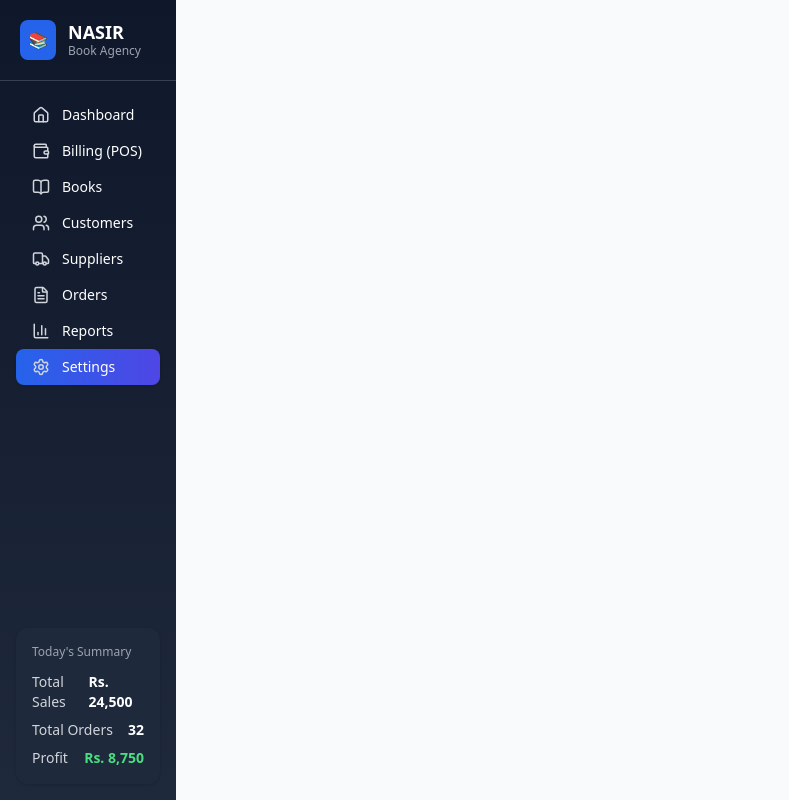
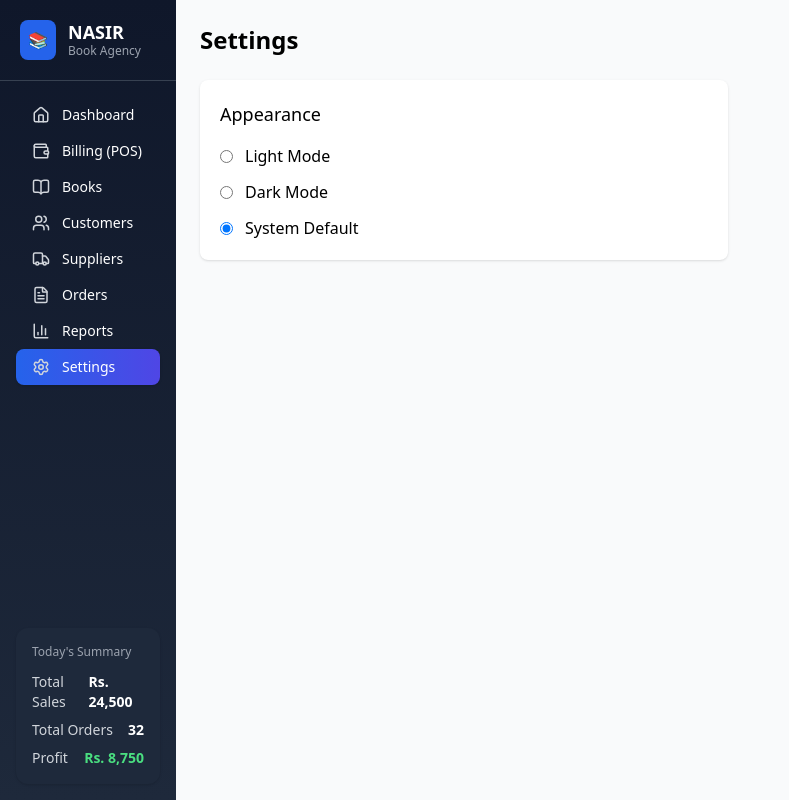
Before and after one commit to NaveedAhmad-6522/NasirBooksAgency, a React app in the folder frontend/: page /settings in a window 1280 px wide. Shown: the whole page, without its empty margins (0-789 px from the left). Built offline with nearby package versions, Linux system fonts and the light colour scheme; no server answers; the HTML template or start-up script is replaced by a standard one.

Commit message:
setting page added

```diff
--- a/frontend/src/App.jsx
+++ b/frontend/src/App.jsx
@@ -11,6 +11,7 @@ import Suppliers from "./pages/Suppliers.jsx";
 import SupplierLedgerPage from "./components/SupplierLedgerModal.jsx";
 import CustomerReturn from "./components/CustomerReturn.jsx";
 import ReportsPage from "./pages/ReportsPage.jsx";
+import Settings from "./pages/setting.jsx";
 import DetailsPage from "./components/reports/DetailsPage.jsx";
 import Sidebar from "./components/Sidebar.jsx";
 function App() {
@@ -33,6 +34,7 @@ function App() {
             <Route path="/suppliers/:id/ledger" element={<SupplierLedgerPage />} />
             <Route path="/reports" element={<ReportsPage />} />
             <Route path="/reports/details" element={<DetailsPage />} />
+            <Route path="/settings" element={<Settings />} />
           </Routes>
         </div>
       </div>
--- /dev/null
+++ b/frontend/src/pages/setting.jsx
@@ -0,0 +1,74 @@
+
+
+import { useEffect, useState } from "react";
+
+export default function Settings() {
+  const [theme, setTheme] = useState(
+    localStorage.getItem("theme") || "system"
+  );
+
+  useEffect(() => {
+    const root = window.document.documentElement;
+
+    const applyTheme = (t) => {
+      if (t === "dark") {
+        root.classList.add("dark");
+      } else if (t === "light") {
+        root.classList.remove("dark");
+      } else {
+        // system preference
+        const prefersDark = window.matchMedia("(prefers-color-scheme: dark)").matches;
+        if (prefersDark) root.classList.add("dark");
+        else root.classList.remove("dark");
+      }
+    };
+
+    applyTheme(theme);
+    localStorage.setItem("theme", theme);
+  }, [theme]);
+
+  return (
+    <div className="p-6 max-w-xl">
+      <h1 className="text-2xl font-semibold mb-6">Settings</h1>
+
+      <div className="bg-white dark:bg-gray-800 shadow rounded-lg p-5">
+        <h2 className="text-lg font-medium mb-4">Appearance</h2>
+
+        <div className="space-y-3">
+          <label className="flex items-center gap-3 cursor-pointer">
+            <input
+              type="radio"
+              name="theme"
+              value="light"
+              checked={theme === "light"}
+              onChange={(e) => setTheme(e.target.value)}
+            />
+            Light Mode
+          </label>
+
+          <label className="flex items-center gap-3 cursor-pointer">
+            <input
+              type="radio"
+              name="theme"
+              value="dark"
+              checked={theme === "dark"}
+              onChange={(e) => setTheme(e.target.value)}
+            />
+            Dark Mode
+          </label>
+
+          <label className="flex items-center gap-3 cursor-pointer">
+            <input
+              type="radio"
+              name="theme"
+              value="system"
+              checked={theme === "system"}
+              onChange={(e) => setTheme(e.target.value)}
+            />
+            System Default
+          </label>
+        </div>
+      </div>
+    </div>
+  );
+}
```
